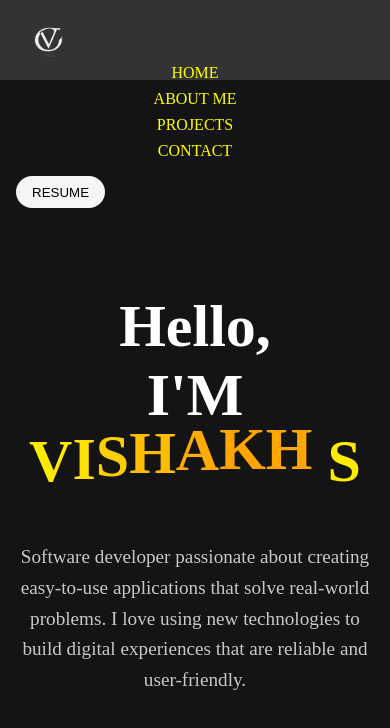
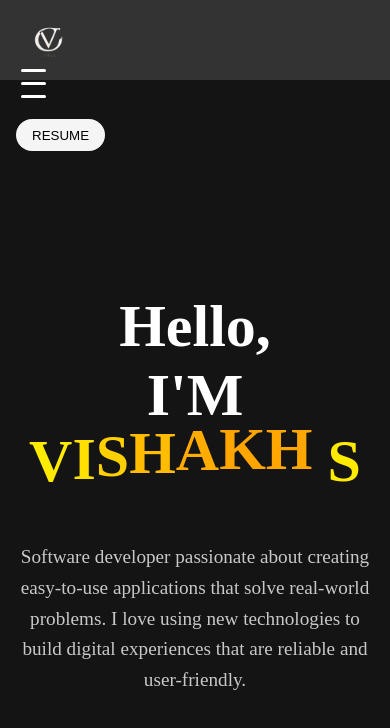
Before and after one commit to Vishakhs0019/PORTFOLIO, a React (Vite) app: page / in a window 390 px wide. Shown: the top 728 px of the page. Built offline with nearby package versions, Linux system fonts and the light colour scheme.

Commit message:
git commit

```diff
--- a/src/components/navbar/navbar.css
+++ b/src/components/navbar/navbar.css
@@ -1,3 +1,4 @@
+/* Base Styles */
 #navbar {
     height: 5rem;
     width: 100%;
@@ -24,7 +25,6 @@
     display: flex;
     align-items: center;
     gap: 1.5rem;
-
 }
 
 .navitem {
@@ -62,22 +62,37 @@
     transform: scale(1.05);
 }
 
+#navitemlist{
+    color: yellow;
+    gap: 10px;
+    font-weight: 300;
+}
+
+#navitemlist:hover{
+    color: red;
+    border-bottom: solid red;
+}
+
 /* Responsive Design */
 @media (max-width: 768px) {
     #navbar {
         flex-direction: column;
         align-items: flex-start;
+        padding: 1rem;
     }
     #navitems {
         flex-direction: column;
         width: 100%;
         gap: 1rem;
+        display: none; /* Hide items initially on smaller screens */
     }
     #navbutton {
-
         margin-top: 1rem;
         width: 100%;
         text-align: center;
+    }
+    #navbar.active #navitems {
+        display: flex; /* Show items when navbar is active */
     }
 }
 
@@ -92,13 +107,25 @@
         font-size: 1rem;
     }
 }
-#navitemlist{
-    color: yellow;
-    gap: 10px;
-    font-weight: 300;
 
+/* Hamburger Menu Styles */
+#hamburger {
+    display: none;
+    flex-direction: column;
+    cursor: pointer;
 }
-#navitemlist:hover{
-    color: red;
-    border-bottom: solid red;
+
+#hamburger span {
+    background: white;
+    border-radius: 5px;
+    display: block;
+    height: 3px;
+    margin: 5px;
+    width: 25px;
 }
+
+@media (max-width: 768px) {
+    #hamburger {
+        display: flex;
+    }
+}
--- a/src/components/navbar/navbar.jsx
+++ b/src/components/navbar/navbar.jsx
@@ -1,27 +1,35 @@
-import React from 'react'
-import './navbar.css'
-import logo from '../../assets/image.png'
-
+import React, { useState } from 'react';
+import './navbar.css';
+import logo from '../../assets/image.png';
 
 function Navbar() {
+  const [isActive, setIsActive] = useState(false);
+
+  const toggleNav = () => {
+    setIsActive(!isActive);
+  }
+
   return (
     <>
-    <nav id="navbar">
-        <img src={logo} alt="loading" id="navbarlogo"/>
+      <nav id="navbar" className={isActive ? 'active' : ''}>
+        <img src={logo} alt="loading" id="navbarlogo" />
+        <div id="hamburger" onClick={toggleNav}>
+          <span></span>
+          <span></span>
+          <span></span>
+        </div>
         <div id="navitems">
-           <a href="/" id="navitemlist">HOME</a>
-           <a href="/about" id="navitemlist">ABOUT ME</a>
-
-           <a href="/project" id="navitemlist">PROJECTS</a>
-           <a href="/contact" id="navitemlist">CONTACT</a>
+          <a href="/" id="navitemlist" className="navitem">HOME</a>
+          <a href="/about" id="navitemlist" className="navitem">ABOUT ME</a>
+          <a href="/project" id="navitemlist" className="navitem">PROJECTS</a>
+          <a href="/contact" id="navitemlist" className="navitem">CONTACT</a>
         </div>
         <a href="/cv.pdf" download="vishakh.pdf"><button id="navbutton">
-            RESUME
+          RESUME
         </button></a>
-
-    </nav>
+      </nav>
     </>
-  )
+  );
 }
 
-export default Navbar
+export default Navbar;
```
